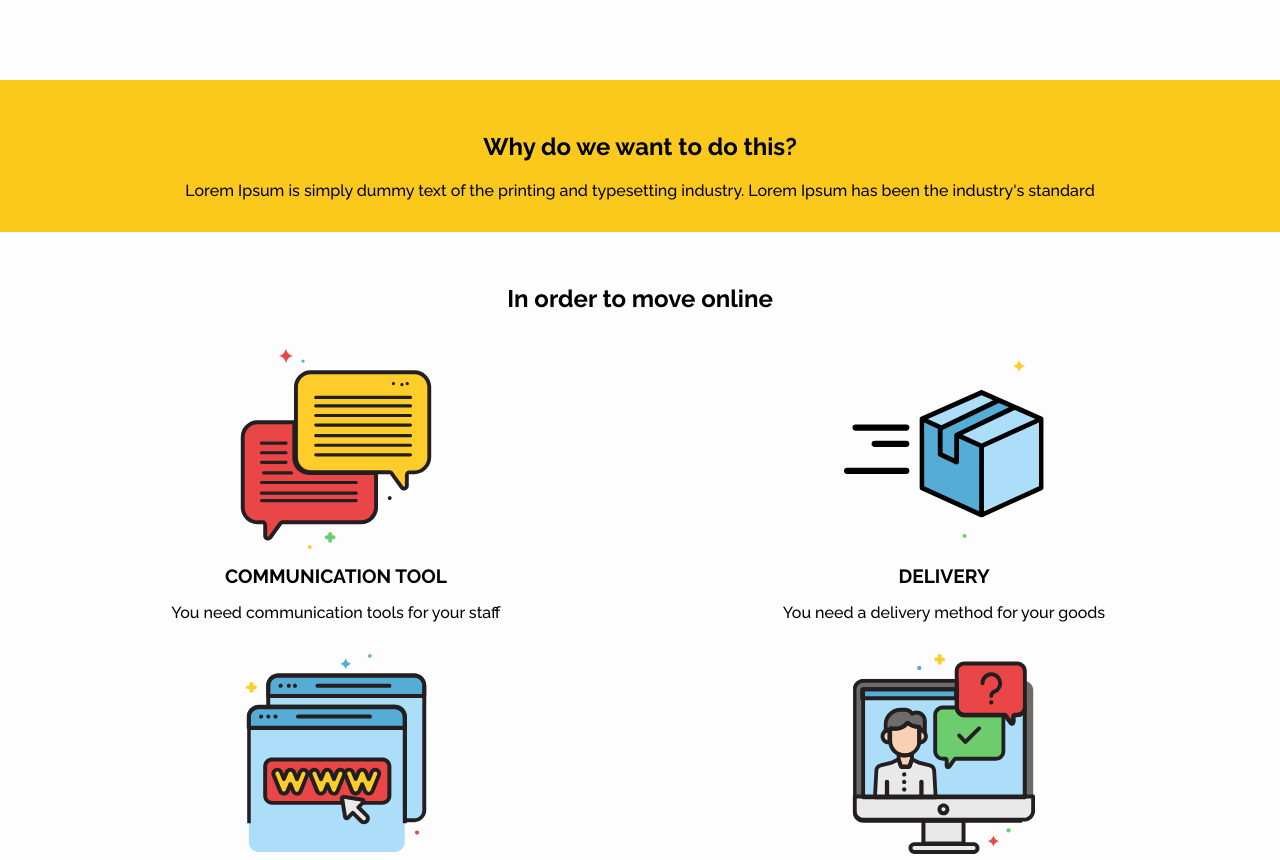
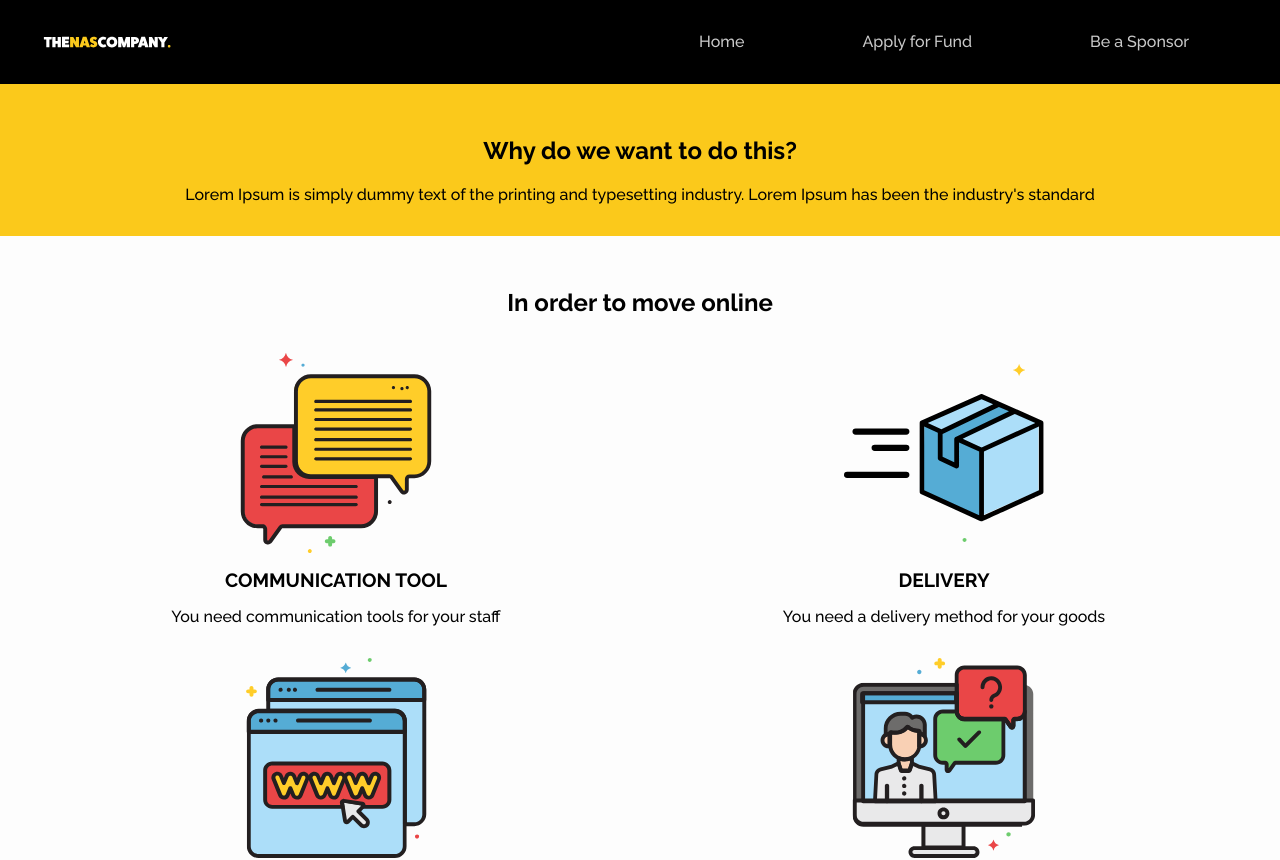
Before and after one commit to go-online-fund/frontend, a React (Create React App) app: page / in a window 1280 px wide. Shown: the top 860 px of the page. Built offline with nearby package versions, Linux system fonts and the light colour scheme.

Commit message:
navigation header
- added logo
- added nav links

```diff
--- a/src/components/header/header.tsx
+++ b/src/components/header/header.tsx
@@ -1,14 +1,48 @@
 import React from 'react';
 import styled from 'styled-components';
+import { StylesSchema } from '../../shared/enums/styles';
+import { ReactComponent as NasCompanyImage } from '../../assets/images/thenascompany.svg';
+// import NasCompanyLogo from '../../assets/images/thenascompany.svg';
 
 const HeaderWrapper = styled.header`
-  height: 80px;
+  background-color: ${StylesSchema.Black};
+  display: flex;
+  padding: 2rem 2rem;
+  justify-content: space-between;
 `;
+
+const NavAnchor = styled.a`
+  color: ${StylesSchema.LightGrey};
+  text-decoration: none;
+
+  &:hover, &:focus {
+    color: ${StylesSchema.White};
+  }
+`;
+
+const Navigation = styled.div`
+  display: flex;
+  flex-direction: row;
+  justify-content: space-around;
+  width: 50%;
+`;
+
+
+const NasCompanyLogo = styled(NasCompanyImage)`
+  height: 20px;
+  // margin-top: 30px;
+  width: 150px;
+`
 
 const Header: React.FC = () => {
   return (
     <HeaderWrapper>
-
+      <NasCompanyLogo />
+      <Navigation>
+        <NavAnchor href='#home'>Home</NavAnchor>
+        <NavAnchor href='#applyForFund'>Apply for Fund</NavAnchor>
+        <NavAnchor href='#BeASponsor'>Be a Sponsor</NavAnchor>
+      </Navigation>
     </HeaderWrapper>
   );
 }
--- a/src/components/pages/landing/apply-fund-form.tsx
+++ b/src/components/pages/landing/apply-fund-form.tsx
@@ -27,7 +27,7 @@ const ApplyFundForm: React.FC = () => {
   };
 
   return (
-    <ApplyFundFormWrapper>
+    <ApplyFundFormWrapper id='applyForFund'>
       <TextField
         placeholder='Company'
         onChange={(e) => setFundForm({
--- a/src/components/pages/landing/call-to-action.tsx
+++ b/src/components/pages/landing/call-to-action.tsx
@@ -16,7 +16,7 @@ const CallToActionWrapper = styled.section`
 
 const CallToAction: React.FC = () => {
   return (
-    <CallToActionWrapper>
+    <CallToActionWrapper id='home'>
       <CallToActionHeader>Why do we want to do this?</CallToActionHeader>
       <span>Lorem Ipsum is simply dummy text of the printing and typesetting industry. Lorem Ipsum has been the industry's standard</span>
     </CallToActionWrapper>
--- a/src/components/pages/landing/move-online.tsx
+++ b/src/components/pages/landing/move-online.tsx
@@ -4,7 +4,8 @@ import { ReactComponent as Communication } from '../../../assets/icons/communica
 import { ReactComponent as Delivery } from '../../../assets/icons/delivery.svg';
 import { ReactComponent as Learning } from '../../../assets/icons/learning.svg';
 import { ReactComponent as Marketing } from '../../../assets/icons/marketing.svg';
-import { ReactComponent as Website } from '../../../assets/icons/website.svg';
+// import { ReactComponent as Website } from '../../../assets/icons/website.svg';
+import Website from '../../../assets/icons/website.svg';
 
 const MoveOnlineWrapper = styled.section`
   align-items: center;
@@ -59,7 +60,11 @@ const DeliveryIcon = styled(Delivery)`
   ${svgSize}
 `;
 
-const WebsiteIcon = styled(Website)`
+// const WebsiteIcon = styled(Website)`
+//   ${svgSize}
+// `;
+
+const WebsiteIcon = styled.img`
   ${svgSize}
 `;
 
@@ -86,7 +91,7 @@ const MoveOnline: React.FC = () => {
         <LearningDescription>You need a delivery method for your goods</LearningDescription>
       </LearningPoint>
       <LearningPoint>
-        <WebsiteIcon />
+        <WebsiteIcon src={Website} />
         <LearningTitle>Website</LearningTitle>
         <LearningDescription>You need to build a website</LearningDescription>
       </LearningPoint>
--- a/src/components/pages/landing/sponsors-form.tsx
+++ b/src/components/pages/landing/sponsors-form.tsx
@@ -68,7 +68,7 @@ const SponsorsForm: React.FC = () => {
 
   return (
     <>
-      <SponsorTitle>
+      <SponsorTitle id='BeASponsor'>
         BE A SPONSOR
       </SponsorTitle>
       <SponsorsFormWrapper>
--- a/src/shared/enums/styles.ts
+++ b/src/shared/enums/styles.ts
@@ -2,4 +2,5 @@ export enum StylesSchema {
   Yellow = '#fbc91b',
   Black = '#000',
   White = '#fdfdfd',
+  LightGrey = '#c9c9c9',
 }
```
Also changed, not shown: src/assets/images/thenascompany.svg (added).
